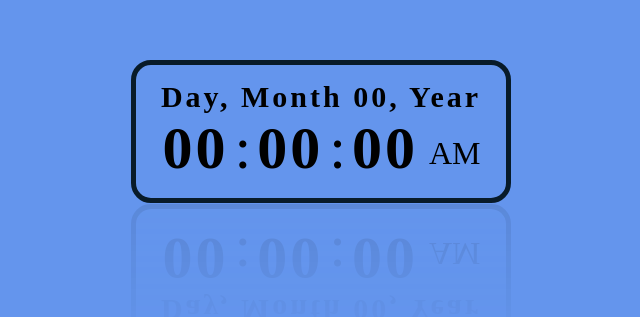
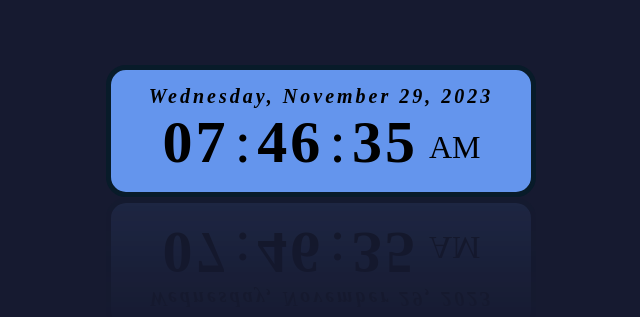
Before and after one commit to dinithimendis/Digital_Clock, a plain HTML site: page src/index.html in a window 1280 px wide. Shown: the part 269-586 px from the top of the page, without its empty margins (319-959 px from the left). Drawn offline with Linux system fonts and the light colour scheme.

Commit message:
complete js

```diff
--- a/src/Script.js
+++ b/src/Script.js
@@ -9,12 +9,26 @@ function updateClock() {
     var sec =clock.getSeconds();
     var ap ="AM";
 
+    if (hr == 0){
+        hr = 12;
+    }
+    if (hr > 12){
+        hr = hr - 12;
+        ap = "PM";
+    }
+
+    Number.prototype.pad = function(digits) {
+        for (var d = this.toString(); d.length < digits; d = 0 + d);
+        return d;
+    }
     var months = ["January", "February", "March", "April", "May", "June",
         "July", "August", "September", "October", "November", "December"];
     var week = ["Sunday", "Monday", "Tuesday", "Wednesday", "Thursday", "Friday", "Saturday"];
-    var ids = ["dname", "month", "year", "dnum", "hour", "minute", "second", "ampm"];
-    var values = [named, mon, yr, numd, hr, min, sec, ap];
+    var ids = ["dname", "month", "dnum", "year", "hour", "minute", "second", "ampm"];
+    var values = [week[named], months[mon], numd, yr, hr.pad(2), min.pad(2), sec.pad(2), ap];
 
+    for (var i = 0; i < ids.length; i++)
+        document.getElementById(ids[i]).firstChild.nodeValue = values[i];
 }
 
 function initClock() {
--- a/src/Style.css
+++ b/src/Style.css
@@ -8,13 +8,13 @@ body {
     display: flex;
     justify-content: center;
     align-items: center;
-    background: cornflowerblue;
+    background: #161A30;
 }
 
 .digital {
     color: #000;
     background: cornflowerblue;
-    width: 350px;
+    width: 400px;
     padding: 15px 10px;
     border: 5px solid #081b29;
     border-radius: 20px;
@@ -30,10 +30,11 @@ body {
 }
 
 .date {
-    font-size: 30px;
+    font-size: 20px;
     font-weight: 600;
     text-align: center;
     letter-spacing: 3px;
+    font-style: italic;
 }
 
 .time {
--- a/src/index.html
+++ b/src/index.html
@@ -6,7 +6,7 @@
     <title>Digital Clock</title>
     <link rel="stylesheet" href="Style.css">
 </head>
-<body>
+<body onload="initClock()">
 <div class="digital">
     <div class="date">
         <span id="dname" class="dname">Day</span>,
```
